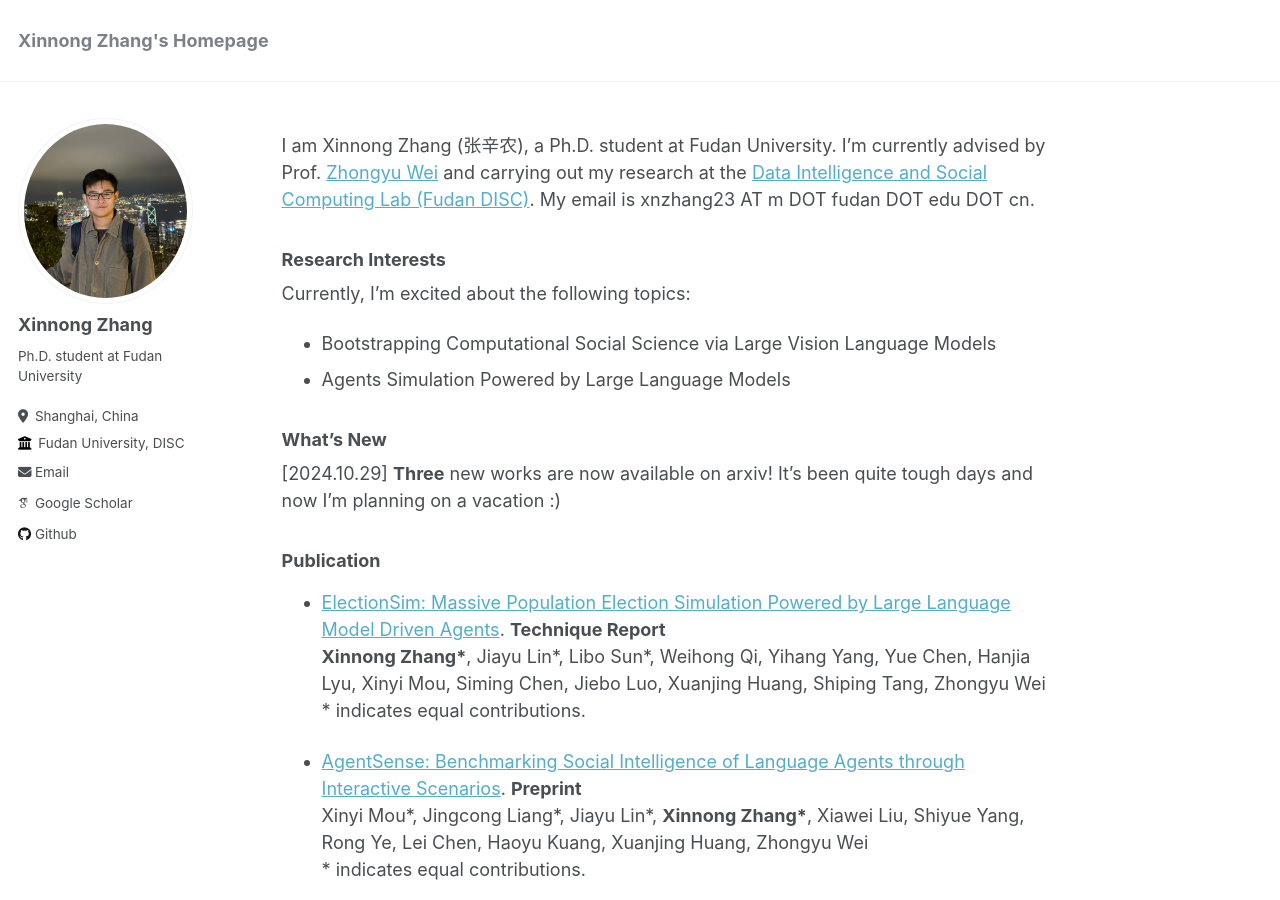
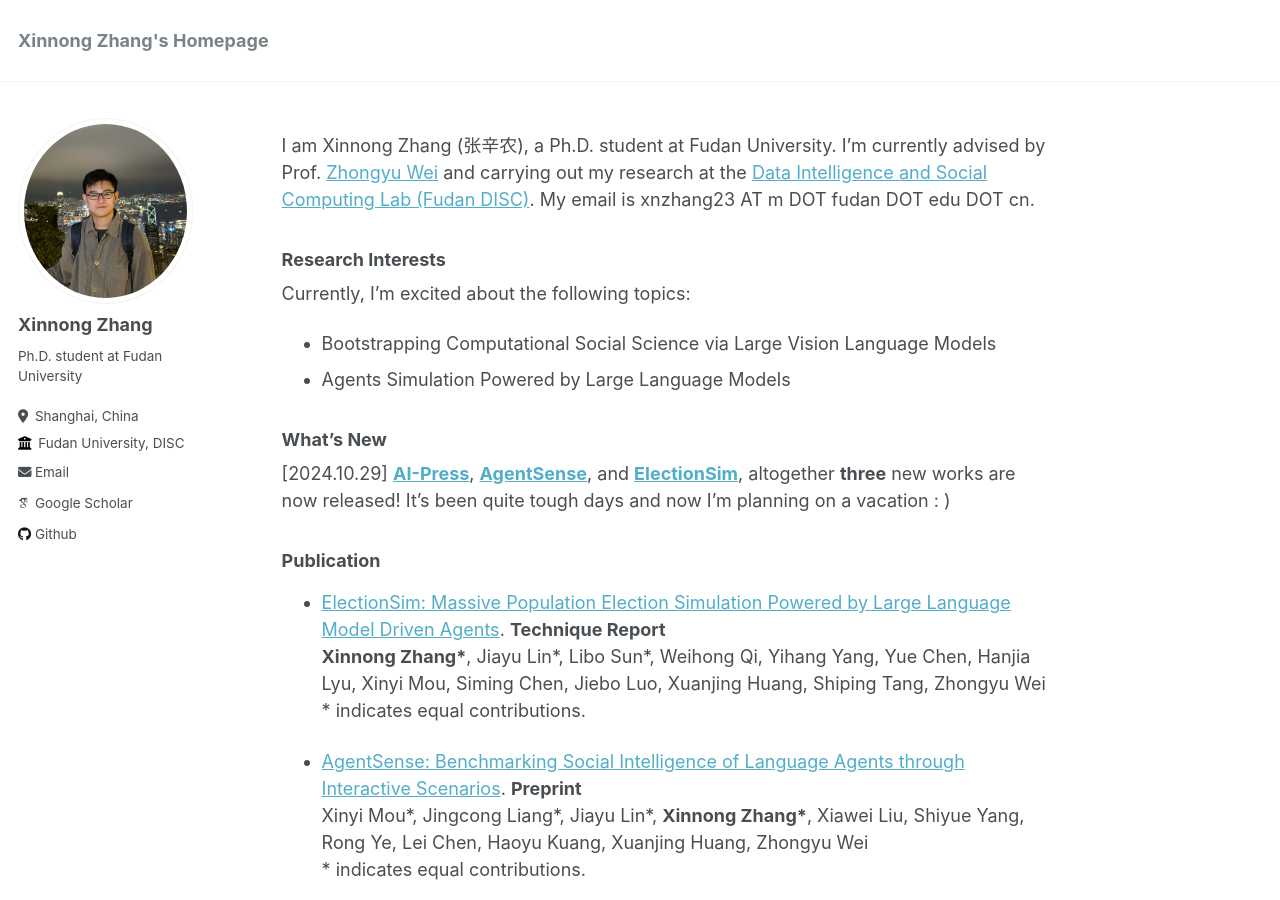
Before and after one commit to Lishi905/lishi905.github.io, a Jekyll site: the page built from _pages/about.md, in a window 1280 px wide and 900 px high. Built offline with Jekyll 4.4.1, drawn with Linux system fonts in a browser that asks for light colours; some web fonts are replaced.

Commit message:
Update about.md

```diff
--- a/_pages/about.md
+++ b/_pages/about.md
@@ -18,7 +18,7 @@ Currently, I'm excited about the following topics:
 
 ### What's New
 
-\[2024.10.29\] **Three** new works are now available on arxiv! It's been quite tough days and now I'm planning on a vacation :)
+\[2024.10.29\] **[AI-Press](https://arxiv.org/abs/2410.07561)**, **[AgentSense](https://arxiv.org/abs/2410.19346)**, and **[ElectionSim](https://arxiv.org/abs/2410.20746)**, altogether **three** new works are now released! It's been quite tough days and now I'm planning on a vacation : )
 
 ### Publication
 - [ElectionSim: Massive Population Election Simulation Powered by Large Language Model Driven Agents](https://arxiv.org/abs/2410.20746). **Technique Report**
```
